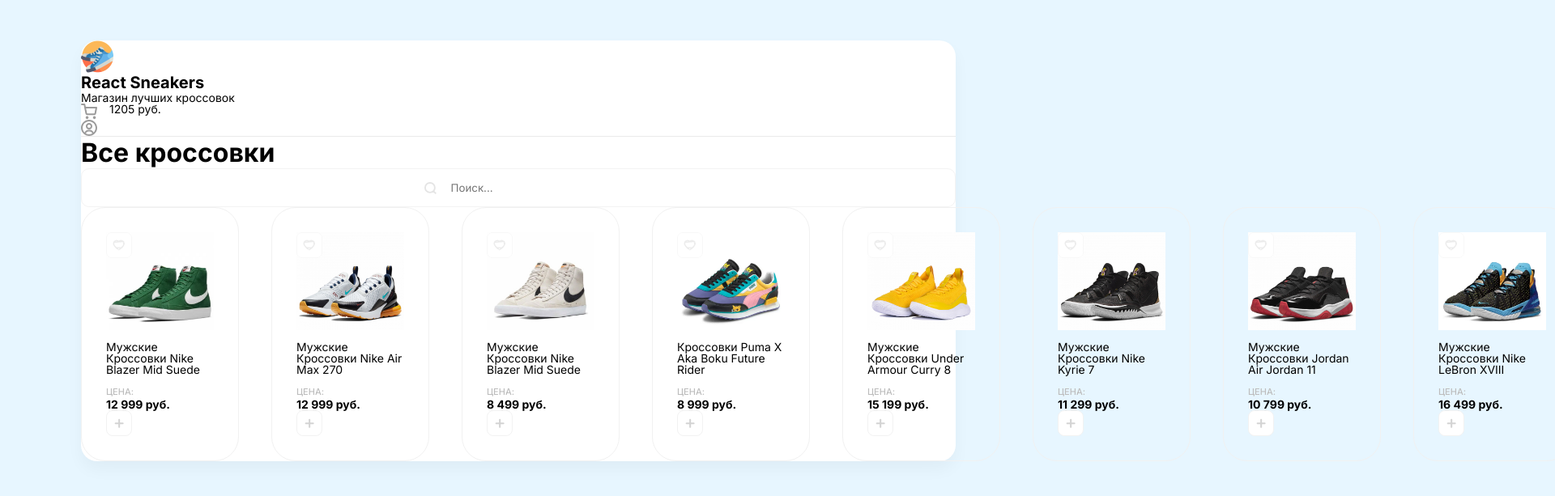
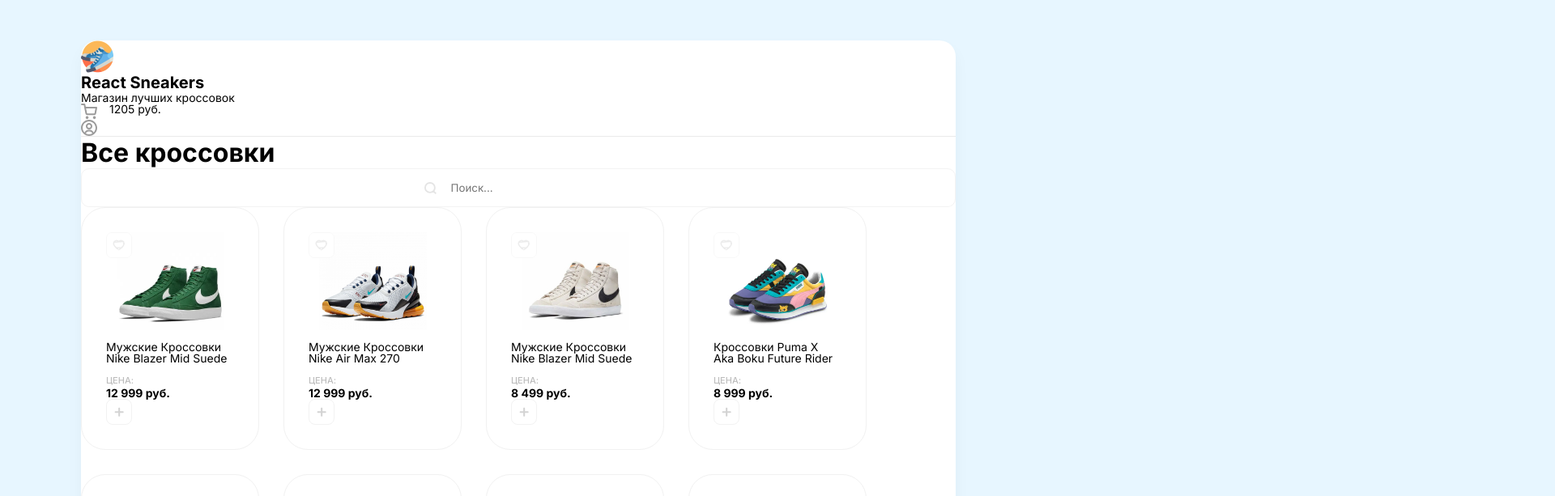
Before and after one commit to maxim-slvv/react-sneakers, a React (Create React App) app: page / in a window 1280 px wide. Shown: the top 613 px of the page at 81% size, 1920 px wide, since content can reach past the window. Built offline with nearby package versions, Linux system fonts and the light colour scheme.

Commit message:
aligned the cards

```diff
--- a/src/App.js
+++ b/src/App.js
@@ -3,22 +3,72 @@
 import Drawer from './components/Drawer';
 import Card from './components/Card';
 
-const arr = [
-  {title: 'Мужские Кроссовки Nike Blazer Mid Suede', price: '12 999', imageUrl: '/img/sneakers/1.jpg'},
-  {title: 'Мужские Кроссовки Nike Air Max 270', price: '12 999', imageUrl: '/img/sneakers/2.jpg'},
-  {title: 'Мужские Кроссовки Nike Blazer Mid Suede', price: '8 499', imageUrl: '/img/sneakers/3.jpg'},
-  {title: 'Кроссовки Puma X Aka Boku Future Rider', price: '8 999', imageUrl: '/img/sneakers/4.jpg'},
-  {title: 'Мужские Кроссовки Under Armour Curry 8', price: '15 199', imageUrl: '/img/sneakers/5.jpg'},
-  {title: 'Мужские Кроссовки Nike Kyrie 7', price: '11 299', imageUrl: '/img/sneakers/6.jpg'},
-  {title: 'Мужские Кроссовки Jordan Air Jordan 11', price: '10 799', imageUrl: '/img/sneakers/7.jpg'},
-  {title: 'Мужские Кроссовки Nike LeBron XVIII', price: '16 499', imageUrl: '/img/sneakers/8.jpg'},
-  {title: 'Мужские Кроссовки Nike Lebron XVIII Low', price: '13 999', imageUrl: '/img/sneakers/9.jpg'},
-  {title: 'Мужские Кроссовки Nike Blazer Mid Suede', price: '8 499', imageUrl: '/img/sneakers/1.jpg'},
-  {title: 'Кроссовки Puma X Aka Boku Future Rider', price: '8 999', imageUrl: '/img/sneakers/2.jpg'},
-  {title: 'Мужские Кроссовки Nike Kyrie Flytrap IV', price: '11 299', imageUrl: '/img/sneakers/10.jpg'},
-]
+
 function App() {
-
+  const [items, setItems] = React.useState(
+    [
+      {
+       "title": "Мужские Кроссовки Nike Blazer Mid Suede",
+       "price": "12 999",
+       "imageUrl": "/img/sneakers/1.jpg"
+      },
+      {
+       "title": "Мужские Кроссовки Nike Air Max 270",
+       "price": "12 999",
+       "imageUrl": "/img/sneakers/2.jpg"
+      },
+      {
+       "title": "Мужские Кроссовки Nike Blazer Mid Suede",
+       "price": "8 499",
+       "imageUrl": "/img/sneakers/3.jpg"
+      },
+      {
+       "title": "Кроссовки Puma X Aka Boku Future Rider",
+       "price": "8 999",
+       "imageUrl": "/img/sneakers/4.jpg"
+      },
+      {
+       "title": "Мужские Кроссовки Under Armour Curry 8",
+       "price": "15 199",
+       "imageUrl": "/img/sneakers/5.jpg"
+      },
+      {
+       "title": "Мужские Кроссовки Nike Kyrie 7",
+       "price": "11 299",
+       "imageUrl": "/img/sneakers/6.jpg"
+      },
+      {
+       "title": "Мужские Кроссовки Jordan Air Jordan 11",
+       "price": "10 799",
+       "imageUrl": "/img/sneakers/7.jpg"
+      },
+      {
+       "title": "Мужdfdfdfdf ffffffffdf ffffffffff fffffffff ffffffffские Кроссовки Nike LeBron XVIII",
+       "price": "16 499",
+       "imageUrl": "/img/sneakers/8.jpg"
+      },
+      {
+       "title": "Мужские Кроссовки Nike Lebron XVIII Low",
+       "price": "13 999",
+       "imageUrl": "/img/sneakers/9.jpg"
+      },
+      {
+       "title": "Мужские Кроссовки Nike Blazer Mid Suede",
+       "price": "8 499",
+       "imageUrl": "/img/sneakers/1.jpg"
+      },
+      {
+       "title": "Кроссовки Puma X Aka Boku Future Rider",
+       "price": "8 999",
+       "imageUrl": "/img/sneakers/2.jpg"
+      },
+      {
+       "title": "Мужские Кроссовки Nike Kyrie Flytrap IV",
+       "price": "11 299",
+       "imageUrl": "/img/sneakers/10.jpg"
+      }
+     ]
+  );
   const [cartOpened, setCartOpened] = React.useState(false)
 
   return (
@@ -27,7 +77,7 @@
       <Header onClickCart={()=> setCartOpened(true)}/>
 
       {/* ТЕЛО ПОСЛЕ ХЕАДЕРА */}
-      <div className="content p-40">
+      <div className="content pt-40 pl-40 pr-40 pb-10">
           <div className="content__title d-flex mb-40 justify-between">
             <h1 className="">Все кроссовки</h1>
             <div className="content__search">
@@ -38,7 +88,7 @@
           {/* КАРТОЧКИ */}
         <div className="content__cards d-flex">
 
-          {arr.map((obj) => ( //можно было сделать forEach - но он ничего не возвращает
+          {items.map((obj) => ( //можно было сделать forEach - но он ничего не возвращает
             <Card
               title = {obj.title}
               price= {obj.price}
--- a/src/components/Card/Card.module.scss
+++ b/src/components/Card/Card.module.scss
@@ -3,7 +3,10 @@
     padding-bottom: 14px;
 }
 .card{
-    margin-right: 40px; //отступы между карточками
+    display: flex;
+    flex-direction: column;
+    margin-right: 30px; //отступы между карточками
+    margin-bottom: 30px;
     border: 1px solid #f1f1f1;
     padding: 30px;
     width: 220px;
@@ -33,6 +36,8 @@
       }
     }
     .text{
+        display: flex;
+        flex: 1 1 auto;
         font-weight: 400;
         font-size: 14px;
     }
--- a/src/index.scss
+++ b/src/index.scss
@@ -46,6 +46,7 @@
 }
 //?-------------------КОНТЕНТ----------------------
 .content {
+
   h1{
     font-weight: 700;
     font-size: 32px;
@@ -69,6 +70,8 @@
   }
   &__cards{
     display: flex;
+    flex-direction: row;
+    flex-wrap: wrap;
     // justify-content: space-between;
   }
 }
```
